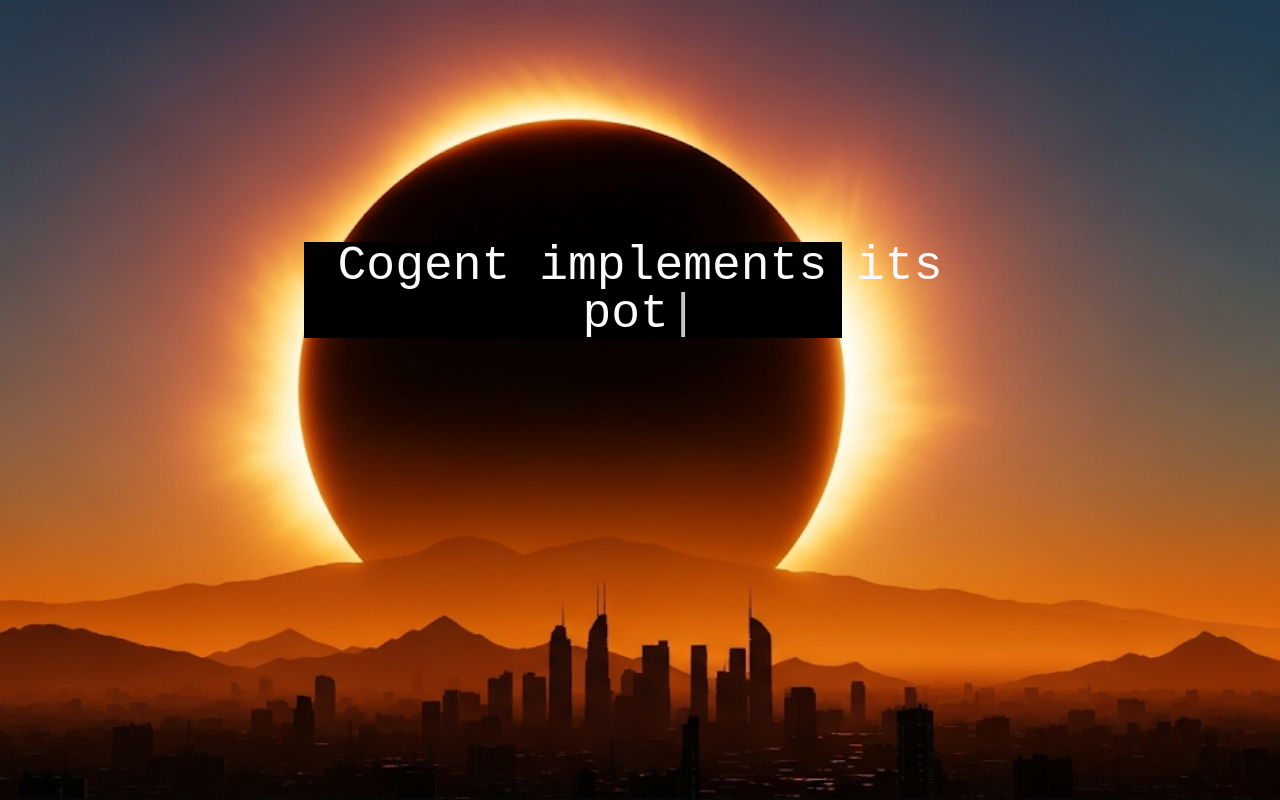
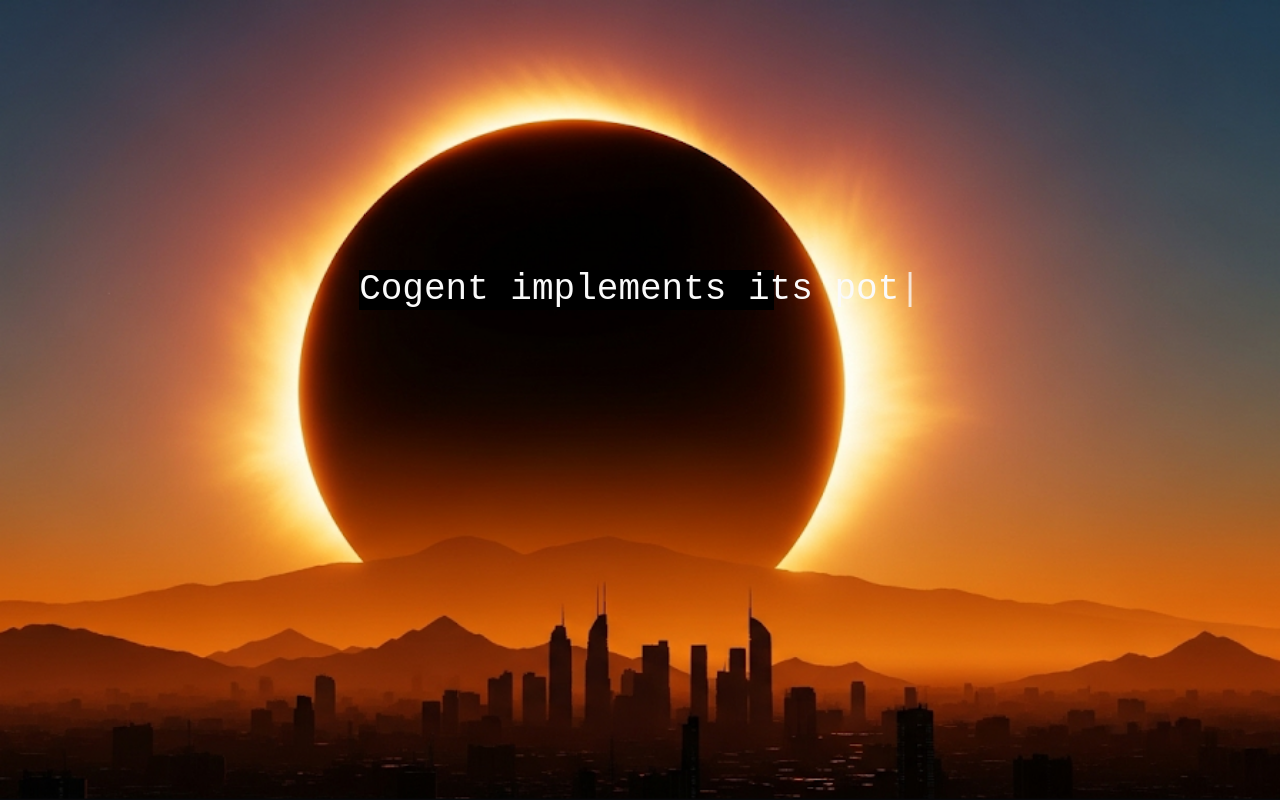
Before and after one commit to IsaacWLloyd/cogent-frontend, a React (Vite) app: page / in a window 1280 px wide. Shown: the top 800 px of the page. Built offline with nearby package versions, Linux system fonts and the light colour scheme.

Commit message:
Make hero animation font smaller

```diff
--- a/src/components/landing/Hero.tsx
+++ b/src/components/landing/Hero.tsx
@@ -18,7 +18,7 @@
           <div className="mb-8 h-20 flex items-center justify-center">
             <TypingAnimation
               phrases={typingPhrases}
-              className="text-3xl lg:text-5xl font-kode font-medium text-foreground"
+              className="text-2xl lg:text-4xl font-kode font-medium text-foreground"
               onComplete={() => setShowCTA(true)}
             />
           </div>
```
